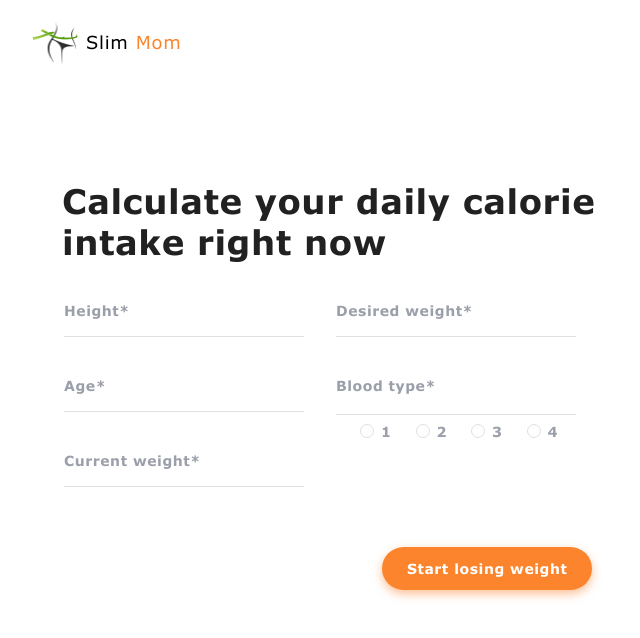
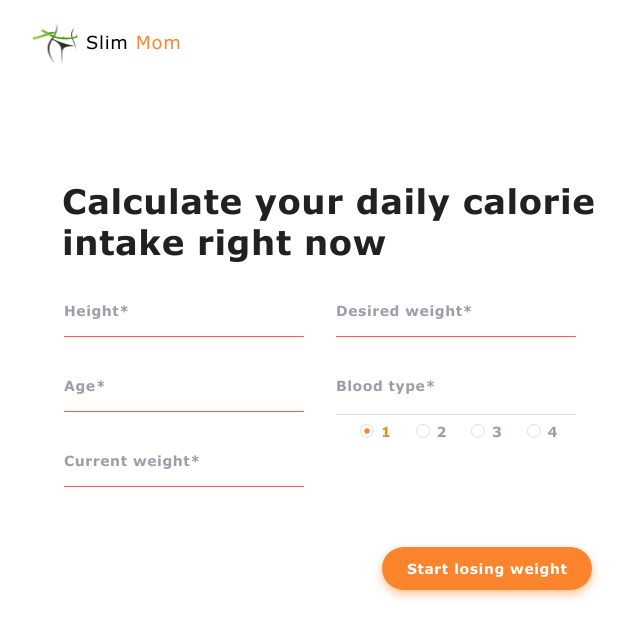
Before and after one commit to MarinaTripetska/slim-mom-front, a React (Create React App) app: page / in a window 1280 px wide. Shown: the top 638 px of the page, without its empty margins (0-640 px from the left). Built offline with nearby package versions, Linux system fonts and the light colour scheme.

Commit message:
Validation fix

```diff
--- a/src/components/DailyCaloriesForm/DailyCaloriesForm.jsx
+++ b/src/components/DailyCaloriesForm/DailyCaloriesForm.jsx
@@ -15,7 +15,7 @@ import {
 } from './DailyCaloriesForm.styles';
 
 export default function DailyCaloriesForm({ onBtnClick = false }) {
-  const [selectedBldType, setSelectedBlbType] = useState('');
+  const [selectedBldType, setSelectedBlbType] = useState('1');
   let formIsValid = false;
 
   const onBldTypeSelect = event => {
@@ -30,10 +30,12 @@ export default function DailyCaloriesForm({ onBtnClick = false }) {
   };
 
   const validate = values => {
-    if (!values.height) return;
-    if (!values.age) return;
-    if (!values.desWeight) return;
-    if (!values.bldType) return;
+    const { height, age, desWeight, curWeight, bldType } = values;
+    if (!height || height < 100 || height > 250) return;
+    if (!age || age < 18 || age > 100) return;
+    if (!curWeight || curWeight < 20 || curWeight > 500) return;
+    if (!desWeight || desWeight < 20 || desWeight > 500) return;
+    if (!bldType) values.bldType = selectedBldType - 0;
     return (formIsValid = true);
   };
   return (
@@ -62,10 +64,12 @@ export default function DailyCaloriesForm({ onBtnClick = false }) {
                   pattern="[0-9]{3}"
                   required
                   id="height"
-                  type="text"
+                  type="number"
                   name="height"
+                  min="100"
+                  max="250"
                 />
-                <span className="tooltiptext">3 numbers</span>
+                <span className="tooltiptext">Min 100, max 250</span>
               </FormLabel>
               <FormLabel htmlFor="age">
                 Age*
@@ -73,10 +77,12 @@ export default function DailyCaloriesForm({ onBtnClick = false }) {
                   pattern="[0-9]{2}"
                   id="age"
                   required
-                  type="text"
+                  type="number"
                   name="age"
+                  min="18"
+                  max="100"
                 />
-                <span className="tooltiptext">2-3 numbers</span>
+                <span className="tooltiptext">Min 18, max 100</span>
               </FormLabel>
               <FormLabel htmlFor="curWeight">
                 Current weight*
@@ -84,10 +90,12 @@ export default function DailyCaloriesForm({ onBtnClick = false }) {
                   pattern="[0-9]{2,3}"
                   required
                   id="curWeight"
-                  type="text"
+                  type="number"
                   name="curWeight"
+                  min="20"
+                  max="500"
                 />
-                <span className="tooltiptext">2-3 numbers</span>
+                <span className="tooltiptext">Min 20, max 500</span>
               </FormLabel>
             </LblDiv1>
             <LblDiv1>
@@ -97,10 +105,12 @@ export default function DailyCaloriesForm({ onBtnClick = false }) {
                   pattern="[0-9]{2,3}"
                   id="desWeight"
                   required
-                  type="text"
+                  type="number"
                   name="desWeight"
+                  min="20"
+                  max="500"
                 />
-                <span className="tooltiptext">2-3 numbers</span>
+                <span className="tooltiptext">Min 20, max 500</span>
               </FormLabel>
               <FormLabel htmlFor="bldType" required>
                 <p style={{ marginBottom: '20px' }}>Blood type*</p>
--- a/src/components/DailyCaloriesForm/DailyCaloriesForm.styles.js
+++ b/src/components/DailyCaloriesForm/DailyCaloriesForm.styles.js
@@ -47,12 +47,12 @@ const FormLabel = styled.label`
   }
   & .tooltiptext {
     visibility: hidden;
-    width: 120px;
+    width: fit-content;
     background-color: #fc842d;
     color: #fff;
     text-align: center;
     border-radius: 6px;
-    padding: 5px 0;
+    padding: 5px 10px;
     position: absolute;
     z-index: 1;
     bottom: 100%;
@@ -73,11 +73,21 @@ const TextInp = styled(Field)`
   display: block;
   border: none;
   width: 240px;
-  border-bottom: 1px solid #e0e0e0;
+  border-bottom: 1px solid rgb(224, 224, 224);
+  &:focus,
+  &:hover {
+    outline: none;
+  }
+  &:valid {
+    border-bottom: 1px solid rgba(0, 255, 55, 0.671);
+  }
+  &:invalid {
+    border-bottom: 1px solid rgba(255, 0, 0, 0.671);
+  }
 `;
 
 const BlList = styled.ul`
-  font-family: 'Verdana';
+  /* font-family: 'Verdana'; */
   font-style: normal;
   font-weight: 700;
   font-size: 14px;
```
